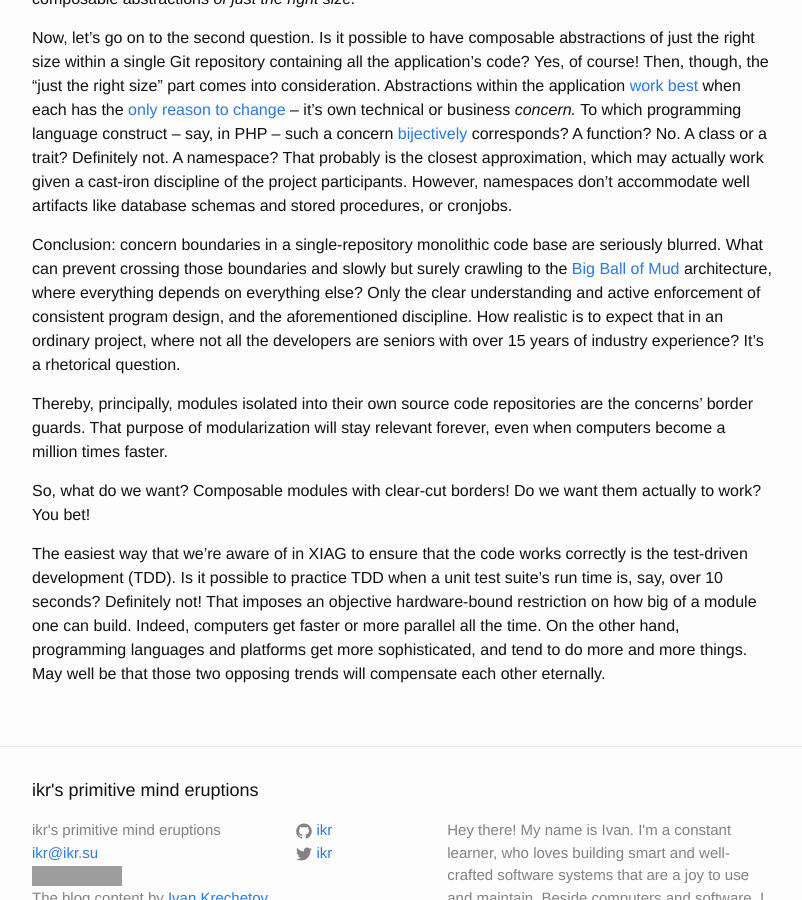
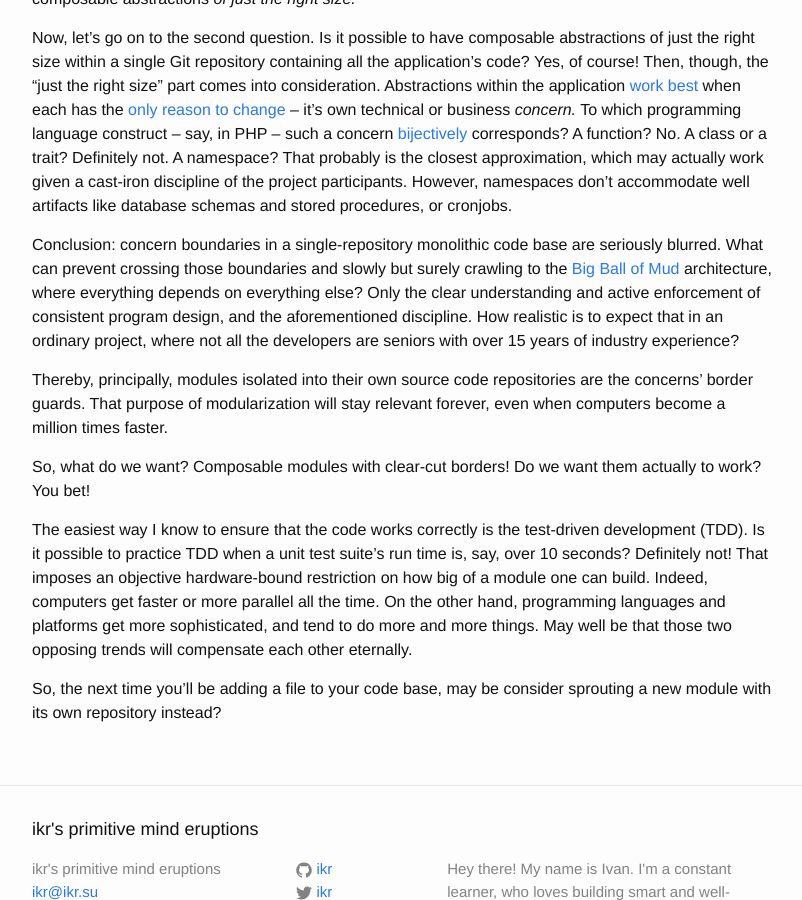
Before and after one commit to ikr/ikr.su-blog, a Jekyll site: the page built from _posts/2016-10-14-components-and-modules.markdown, in a window 1280 px wide and 900 px high, scrolled down 1377 px. Shown: the whole window, without its empty margins (238-1040 px from the left). Built offline with Jekyll 4.4.1, drawn with Linux system fonts in a browser that asks for light colours; comment, search, counter and statistics services are not loaded; some of the changed text lies outside the part shown; grey boxes are pictures that could not be loaded.

Commit message:
Edit, conclude

```diff
--- a/_posts/2016-10-14-components-and-modules.markdown
+++ b/_posts/2016-10-14-components-and-modules.markdown
@@ -84,7 +84,7 @@ blurred. What can prevent crossing those boundaries and slowly but surely crawli
 [Big Ball of Mud](http://www.laputan.org/mud/) architecture, where everything depends on everything
 else? Only the clear understanding and active enforcement of consistent program design, and the
 aforementioned discipline. How realistic is to expect that in an ordinary project, where not all the
-developers are seniors with over 15 years of industry experience? It's a rhetorical question.
+developers are seniors with over 15 years of industry experience?
 
 Thereby, principally, modules isolated into their own source code repositories are the concerns'
 border guards. That purpose of modularization will stay relevant forever, even when computers become
@@ -93,9 +93,12 @@ a million times faster.
 So, what do we want? Composable modules with clear-cut borders! Do we want them actually to work?
 You bet!
 
-The easiest way that we're aware of in XIAG to ensure that the code works correctly is the
-test-driven development (TDD). Is it possible to practice TDD when a unit test suite's run time is,
-say, over 10 seconds? Definitely not! That imposes an objective hardware-bound restriction on how
-big of a module one can build. Indeed, computers get faster or more parallel all the time. On the
-other hand, programming languages and platforms get more sophisticated, and tend to do more and more
-things. May well be that those two opposing trends will compensate each other eternally.
+The easiest way I know to ensure that the code works correctly is the test-driven development
+(TDD). Is it possible to practice TDD when a unit test suite's run time is, say, over 10 seconds?
+Definitely not! That imposes an objective hardware-bound restriction on how big of a module one can
+build. Indeed, computers get faster or more parallel all the time. On the other hand, programming
+languages and platforms get more sophisticated, and tend to do more and more things. May well be
+that those two opposing trends will compensate each other eternally.
+
+So, the next time you'll be adding a file to your code base, may be consider sprouting a new module
+with its own repository instead?
```
Also changed, not shown: other parts of _posts/2016-10-14-components-and-modules.markdown (+1 -1 lines).
